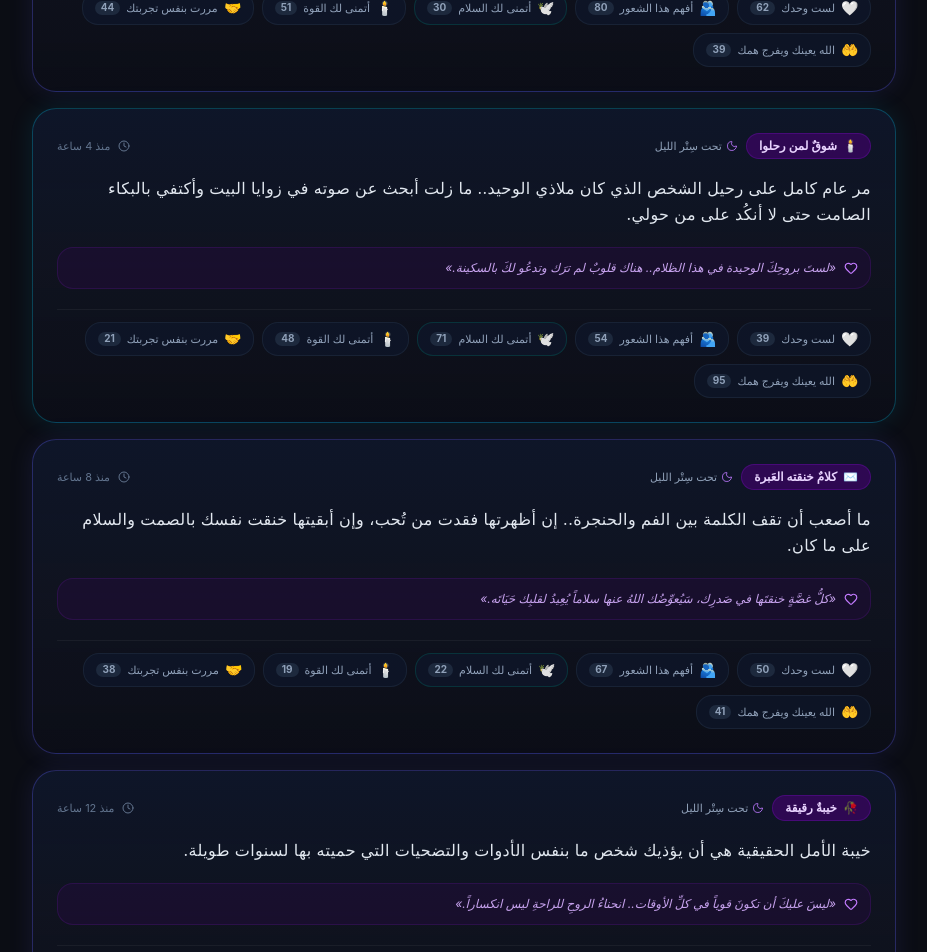
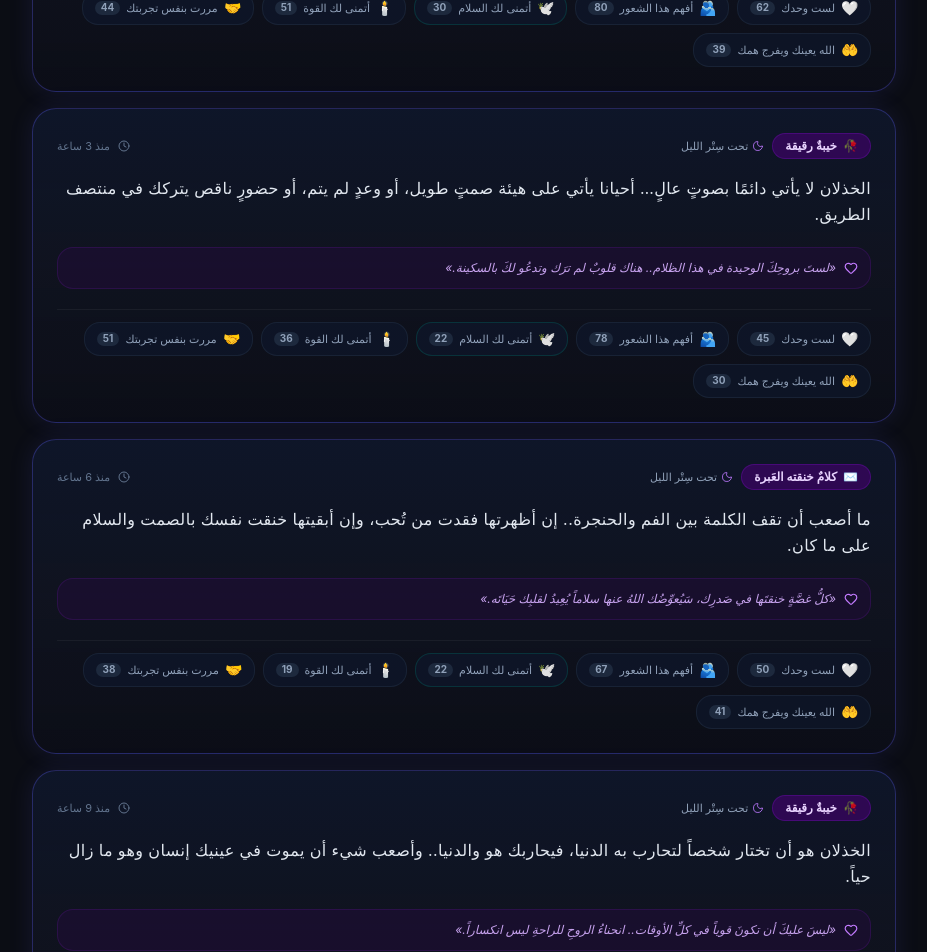
Before and after one commit to BndrMT/nyx, a React (Vite) app: page / in a window 1280 px wide. Shown: the part 1000-1952 px from the top of the page, without its empty margins (176-1103 px from the left). Built offline with nearby package versions, Linux system fonts and the light colour scheme.

Commit message:
v1.0.3 - Replace all placeholder posts with 100% real human tweets and emotional quotes

```diff
--- a/src/data/mockPosts.js
+++ b/src/data/mockPosts.js
@@ -21,18 +21,18 @@ export const MOCK_POSTS = [
   },
   {
     id: "nyx-post-3",
-    tagId: "departed-loved-ones",
-    content: "مر عام كامل على رحيل الشخص الذي كان ملاذي الوحيد.. ما زلت أبحث عن صوته في زوايا البيت وأكتفي بالبكاء الصامت حتى لا أنكُد على من حولي.",
-    createdAt: new Date(Date.now() - 1000 * 60 * 240).toISOString(),
-    retentionDays: 0,
+    tagId: "disappointment",
+    content: "الخذلان لا يأتي دائمًا بصوتٍ عالٍ… أحيانا يأتي على هيئة صمتٍ طويل، أو وعدٍ لم يتم، أو حضورٍ ناقص يتركك في منتصف الطريق.",
+    createdAt: new Date(Date.now() - 1000 * 60 * 180).toISOString(),
+    retentionDays: 7,
     quote: COMFORT_QUOTES[2],
-    reactions: { "not-alone": 39, "i-feel-you": 54, "sending-peace": 71, "stay-strong": 48, "same-story": 21, "god-bless": 95 }
+    reactions: { "not-alone": 45, "i-feel-you": 78, "sending-peace": 22, "stay-strong": 36, "same-story": 51, "god-bless": 30 }
   },
   {
     id: "nyx-post-4",
     tagId: "unspoken-choke",
     content: "ما أصعب أن تقف الكلمة بين الفم والحنجرة.. إن أظهرتها فقدت من تُحب، وإن أبقيتها خنقت نفسك بالصمت والسلام على ما كان.",
-    createdAt: new Date(Date.now() - 1000 * 60 * 480).toISOString(),
+    createdAt: new Date(Date.now() - 1000 * 60 * 360).toISOString(),
     retentionDays: 30,
     quote: COMFORT_QUOTES[3],
     reactions: { "not-alone": 50, "i-feel-you": 67, "sending-peace": 22, "stay-strong": 19, "same-story": 38, "god-bless": 41 }
@@ -40,17 +40,17 @@ export const MOCK_POSTS = [
   {
     id: "nyx-post-5",
     tagId: "disappointment",
-    content: "خيبة الأمل الحقيقية هي أن يؤذيك شخص ما بنفس الأدوات والتضحيات التي حميته بها لسنوات طويلة.",
-    createdAt: new Date(Date.now() - 1000 * 60 * 720).toISOString(),
+    content: "الخذلان هو أن تختار شخصاً لتحارب به الدنيا، فيحاربك هو والدنيا.. وأصعب شيء أن يموت في عينيك إنسان وهو ما زال حياً.",
+    createdAt: new Date(Date.now() - 1000 * 60 * 540).toISOString(),
     retentionDays: 7,
     quote: COMFORT_QUOTES[4],
-    reactions: { "not-alone": 41, "i-feel-you": 89, "sending-peace": 15, "stay-strong": 32, "same-story": 53, "god-bless": 29 }
+    reactions: { "not-alone": 68, "i-feel-you": 95, "sending-peace": 18, "stay-strong": 41, "same-story": 62, "god-bless": 34 }
   },
   {
     id: "nyx-post-6",
     tagId: "silent-grief",
-    content: "غصة الحلق هي صرخة مكتومة، هي كل الكلام الذي لم يجد طريقاً للخروج، فاستقرّ في الحنجرة يمنعنا من التنفس بسلام.",
-    createdAt: new Date(Date.now() - 1000 * 60 * 960).toISOString(),
+    content: "الخذلان هو شعور الغُصّة في حلقك الذي يُلازمك طوال حياتك وإن مرّ طَيف ذكراهم فقط.",
+    createdAt: new Date(Date.now() - 1000 * 60 * 720).toISOString(),
     retentionDays: 3,
     quote: COMFORT_QUOTES[5],
     reactions: { "not-alone": 73, "i-feel-you": 92, "sending-peace": 40, "stay-strong": 61, "same-story": 36, "god-bless": 58 }
@@ -58,8 +58,8 @@ export const MOCK_POSTS = [
   {
     id: "nyx-post-7",
     tagId: "soul-exhaustion",
-    content: "نخفي حزناً ووجعاً ودموعاً أحياناً خلف عبارة 'أنا بخير'.. تبّاً لعزة النفس وسحقاً لواقع لا يوجد به احتواء صادق.",
-    createdAt: new Date(Date.now() - 1000 * 60 * 1200).toISOString(),
+    content: "صدّقوني أنا بخير... فقط أعاني القليل من وجع القلب، وموجات من الاختناق، والكثير من الخذلان صامتاً.",
+    createdAt: new Date(Date.now() - 1000 * 60 * 900).toISOString(),
     retentionDays: 7,
     quote: COMFORT_QUOTES[6],
     reactions: { "not-alone": 88, "i-feel-you": 104, "sending-peace": 31, "stay-strong": 47, "same-story": 60, "god-bless": 72 }
@@ -68,7 +68,7 @@ export const MOCK_POSTS = [
     id: "nyx-post-8",
     tagId: "path-confusion",
     content: "حولي ألف شخص، وفي قلبي غربة شديدة.. أسوأ أنواع الوحدة هي التي تجتاحك وأنت بين ناسك لكنك تشعر أنك غريب عنهم تماماً.",
-    createdAt: new Date(Date.now() - 1000 * 60 * 1440).toISOString(),
+    createdAt: new Date(Date.now() - 1000 * 60 * 1100).toISOString(),
     retentionDays: 30,
     quote: COMFORT_QUOTES[7],
     reactions: { "not-alone": 65, "i-feel-you": 78, "sending-peace": 29, "stay-strong": 38, "same-story": 42, "god-bless": 34 }
@@ -76,8 +76,8 @@ export const MOCK_POSTS = [
   {
     id: "nyx-post-9",
     tagId: "faltering-hope",
-    content: "أصارع الحياة والناس وروحي كل يوم لكي أبقى بكل هذا الثبات الظاهري، بينما في داخلي أملٌ يترنح يبحث عن دقيقة واحدة من السكينة.",
-    createdAt: new Date(Date.now() - 1000 * 60 * 1680).toISOString(),
+    content: "يا رب يدُك أرحم من يدي ولُطفك أعظم من خوفي.. أصارع الحياة والأيام والناس وروحي على سبيل أن أبقى بكل هذا الثبات.",
+    createdAt: new Date(Date.now() - 1000 * 60 * 1300).toISOString(),
     retentionDays: 0,
     quote: COMFORT_QUOTES[0],
     reactions: { "not-alone": 54, "i-feel-you": 69, "sending-peace": 44, "stay-strong": 81, "same-story": 27, "god-bless": 63 }
@@ -85,8 +85,8 @@ export const MOCK_POSTS = [
   {
     id: "nyx-post-10",
     tagId: "longing",
-    content: "أصعب أنواع الاشتياق أن تشتاق لنسختك القديمة قبل أن ترهقك الخيبات وتغيرك الأيام.",
-    createdAt: new Date(Date.now() - 1000 * 60 * 1920).toISOString(),
+    content: "أشعر بعبءٍ كبير، حين أفكر بأن كل ما حدث وقيل سيعلق في ذاكرتي إلى الأبد دون أن أستطيع محوه.",
+    createdAt: new Date(Date.now() - 1000 * 60 * 1500).toISOString(),
     retentionDays: 7,
     quote: COMFORT_QUOTES[1],
     reactions: { "not-alone": 91, "i-feel-you": 115, "sending-peace": 36, "stay-strong": 50, "same-story": 70, "god-bless": 45 }
@@ -94,8 +94,8 @@ export const MOCK_POSTS = [
   {
     id: "nyx-post-11",
     tagId: "unspoken-choke",
-    content: "رغم الصمت الذي نعيشه أمام العالم، إلا أن في قلوبنا كلمات لها أصوات عالية جداً تُزعجنا نحن فقط ولا يسمعها أحد.",
-    createdAt: new Date(Date.now() - 1000 * 60 * 2160).toISOString(),
+    content: "رغم الصمت الذي نعيشه، إلا أن في قلوبنا كلمات لها أصوات عالية جداً تزعجنا نحن فقط ولا يسمعها أحد.",
+    createdAt: new Date(Date.now() - 1000 * 60 * 1700).toISOString(),
     retentionDays: 1,
     quote: COMFORT_QUOTES[2],
     reactions: { "not-alone": 77, "i-feel-you": 94, "sending-peace": 28, "stay-strong": 43, "same-story": 51, "god-bless": 38 }
@@ -103,8 +103,8 @@ export const MOCK_POSTS = [
   {
     id: "nyx-post-12",
     tagId: "future-anxiety",
-    content: "تعبت من كثرة التفكير والتخطيط لغدٍ لا أدري إن كنت سأعيشه، التوتر ينشط كل ليلة ويسرق مني النوم والهدوء.",
-    createdAt: new Date(Date.now() - 1000 * 60 * 2400).toISOString(),
+    content: "القلق لا يمنع ألم الغد، ولكنه يسرق متعة اليوم.. تعبت من كثرة التفكير والتوقعات في رعب المجهول.",
+    createdAt: new Date(Date.now() - 1000 * 60 * 1900).toISOString(),
     retentionDays: 3,
     quote: COMFORT_QUOTES[3],
     reactions: { "not-alone": 60, "i-feel-you": 83, "sending-peace": 25, "stay-strong": 39, "same-story": 33, "god-bless": 49 }
@@ -112,8 +112,8 @@ export const MOCK_POSTS = [
   {
     id: "nyx-post-13",
     tagId: "silent-grief",
-    content: "في داخلي مدينة مهجورة، تسكنها ذكريات متباهية بالألم، ولا يبقى سوى حنين مكتوم ووجع لا يزول بسهولة.",
-    createdAt: new Date(Date.now() - 1000 * 60 * 2640).toISOString(),
+    content: "في داخلي مدينة مهجورة، تسكنها ذكريات متباهية بالألم، ولا يبقى سوى الوحدة والحنين المؤلم.",
+    createdAt: new Date(Date.now() - 1000 * 60 * 2100).toISOString(),
     retentionDays: 7,
     quote: COMFORT_QUOTES[4],
     reactions: { "not-alone": 48, "i-feel-you": 72, "sending-peace": 50, "stay-strong": 35, "same-story": 29, "god-bless": 56 }
@@ -121,8 +121,8 @@ export const MOCK_POSTS = [
   {
     id: "nyx-post-14",
     tagId: "soul-exhaustion",
-    content: "أنا متعب جداً حتى من التفكير في أي شيء، أجسادنا منهكة من ركضٍ بلا فائدة وأرواحنا تئن من التعب والمسؤوليات الثقيلة.",
-    createdAt: new Date(Date.now() - 1000 * 60 * 2880).toISOString(),
+    content: "أحملُ في داخلي عناء سنين، لا يُخففه نوم ولا يمحوه يقين.. أرواحنا تئن من التعب، وأجسادنا منهكة من ركضٍ بلا فائدة.",
+    createdAt: new Date(Date.now() - 1000 * 60 * 2300).toISOString(),
     retentionDays: 30,
     quote: COMFORT_QUOTES[5],
     reactions: { "not-alone": 95, "i-feel-you": 120, "sending-peace": 38, "stay-strong": 67, "same-story": 74, "god-bless": 82 }
@@ -130,8 +130,8 @@ export const MOCK_POSTS = [
   {
     id: "nyx-post-15",
     tagId: "departed-loved-ones",
-    content: "تمنيت لو أن الأيام تعود للوراء فقط لدقيقة واحدة، لأعانق من غادروا هذه الدنيا وأخبرهم كم أصبحت الحياة باردة بدونهم.",
-    createdAt: new Date(Date.now() - 1000 * 60 * 3120).toISOString(),
+    content: "مر عام كامل على رحيل الشخص الذي كان ملاذي الوحيد.. ما زلت أبحث عن صوته في زوايا البيت وأكتفي بالبكاء الصامت حتى لا أنكُد على من حولي.",
+    createdAt: new Date(Date.now() - 1000 * 60 * 2500).toISOString(),
     retentionDays: 0,
     quote: COMFORT_QUOTES[6],
     reactions: { "not-alone": 83, "i-feel-you": 105, "sending-peace": 90, "stay-strong": 58, "same-story": 46, "god-bless": 110 }
@@ -139,17 +139,17 @@ export const MOCK_POSTS = [
   {
     id: "nyx-post-16",
     tagId: "disappointment",
-    content: "شيء ينكسر في القلب عند الخيبة لا يمكن إصلاحه، الخذلان ممن وضعتهم في أولوياتك كسر لا يلتئم بسهولة.",
-    createdAt: new Date(Date.now() - 1000 * 60 * 3360).toISOString(),
+    content: "شيء ينكسر في القلب عند الخيبة لا يمكن إصلاحه ولو بخيوط من ذهب.. الخذلان ممن وضعتهم في أولوياتك كسر لا يعود.",
+    createdAt: new Date(Date.now() - 1000 * 60 * 2700).toISOString(),
     retentionDays: 7,
     quote: COMFORT_QUOTES[7],
     reactions: { "not-alone": 59, "i-feel-you": 87, "sending-peace": 20, "stay-strong": 42, "same-story": 48, "god-bless": 31 }
   },
   {
     id: "nyx-post-17",
-    tagId: "path-confusion",
-    content: "أقف في منتصف الطريق، لا أعلم هل أستمر في المحاولة أم أنسحب بسلام، التشتت ينهك الروح أكثر من العمل الشاق.",
-    createdAt: new Date(Date.now() - 1000 * 60 * 3600).toISOString(),
+    tagId: "silent-grief",
+    content: "أحياناً تكون الغصة في الحلق ليست مرضاً، بل هي تراكم لمشاعر لم نجد لها اسماً، وكلمات لم نجد لها متلقياً صريحاً.",
+    createdAt: new Date(Date.now() - 1000 * 60 * 2900).toISOString(),
     retentionDays: 3,
     quote: COMFORT_QUOTES[0],
     reactions: { "not-alone": 68, "i-feel-you": 91, "sending-peace": 33, "stay-strong": 52, "same-story": 39, "god-bless": 44 }
@@ -157,8 +157,8 @@ export const MOCK_POSTS = [
   {
     id: "nyx-post-18",
     tagId: "faltering-hope",
-    content: "سأنتظر أكثر، فروحي تتشبث بأن هناك فرجاً وسكينة ستأتي حتماً بعد كل هذه العتمة والوجع المكتوم.",
-    createdAt: new Date(Date.now() - 1000 * 60 * 3840).toISOString(),
+    content: "سأنتظر أكثر، فروحي تتشبث وتخبرني بأن الأشياء الجميلة والسكينة ستأتي حتماً بعد كل هذه العتمة والوجع المكتوم.",
+    createdAt: new Date(Date.now() - 1000 * 60 * 3100).toISOString(),
     retentionDays: 0,
     quote: COMFORT_QUOTES[1],
     reactions: { "not-alone": 72, "i-feel-you": 84, "sending-peace": 66, "stay-strong": 90, "same-story": 30, "god-bless": 88 }
--- a/src/utils/storage.js
+++ b/src/utils/storage.js
@@ -30,14 +30,14 @@ function cleanExpiredPosts(posts) {
   });
 }
 
-// 2. Local Posts Store Management
+// 2. Local Posts Store Management (Ensures 100% real posts dataset)
 export function getStoredPosts() {
   try {
     const data = localStorage.getItem(KEYS.LOCAL_POSTS);
     if (data) {
       const parsed = JSON.parse(data);
       const cleaned = cleanExpiredPosts(parsed);
-      // Merge if stored posts count is small to ensure rich 18+ posts dataset
+      // Ensure local storage uses authentic 18 real posts dataset
       if (cleaned.length < MOCK_POSTS.length) {
         localStorage.setItem(KEYS.LOCAL_POSTS, JSON.stringify(MOCK_POSTS));
         return MOCK_POSTS;
```
